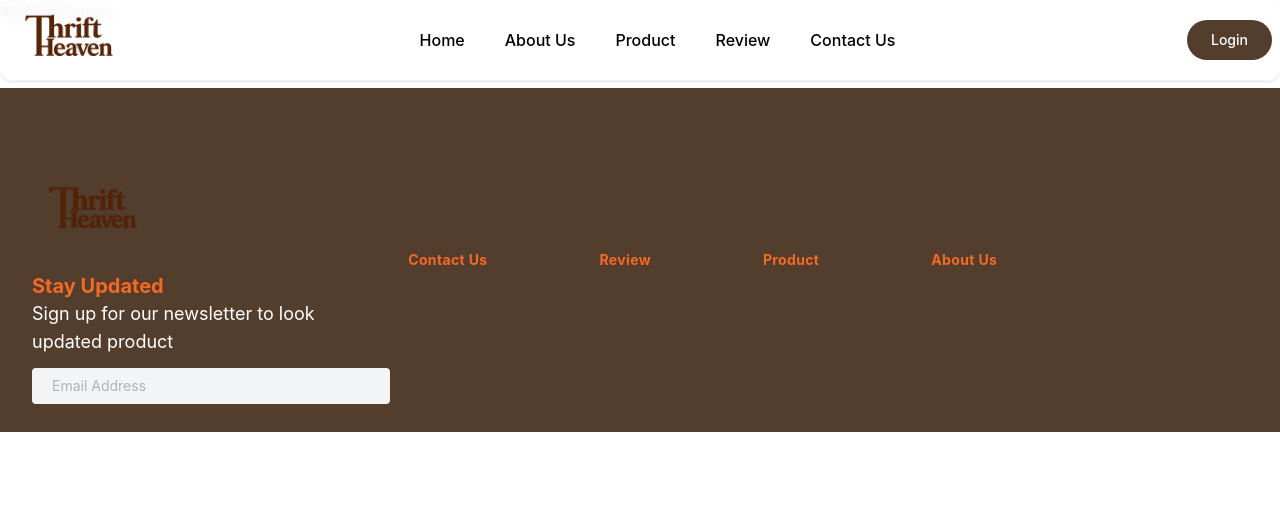
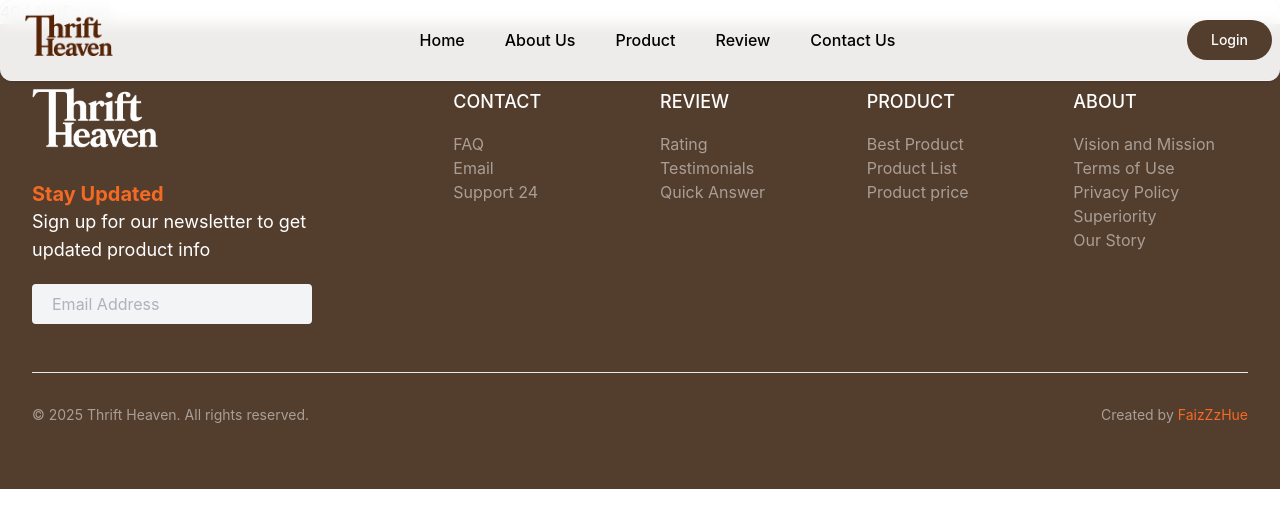
Before and after one commit to FaizZzhue/Toko-Thrifting, a React (Vite) app: page / in a window 1280 px wide. Before the commit this address had no page. Shown: the top 528 px of the page. Built offline with nearby package versions, Linux system fonts and the light colour scheme.

Commit message:
Update : Navbar, Footer, Scroll

```diff
--- a/src/App.jsx
+++ b/src/App.jsx
@@ -11,11 +11,13 @@ import { Product } from "./pages/Product";
 import { Review } from "./pages/Review";
 import { Contact } from "./pages/Contact";
 import { Footer } from "./components/Footer";
+import { ScrollToTop } from "./components/ScrollToTop";
 
 function App() {
   return (
     <>
       <BrowserRouter>
+        <ScrollToTop />
         <Navbar />
         <Routes>
           <Route path="/Hero" element={<Home />} />
--- a/src/components/Footer.jsx
+++ b/src/components/Footer.jsx
@@ -1,43 +1,46 @@
-import logo from "../assets/Logo.png";
+import logo from "../assets/Logo-preview.png";
 
 export const Footer = () => {
-    const footerItems = [
-        {
-            name: "Contact Us",
-            href: "/Contact",
-        },
-        {
-            name: "Review",
-            href: "/Review",
-        },
-        {
-            name: "Product",
-            href: "/Product",
-
-        },
-        {
-            name: "About Us",
-            href: "/About",
+    const footerItems = {
+        contact: [
+            { name: "FAQ", href: "#"},
+            { name: "Email", href: "#"},
+            { name: "Support 24", href: "#"},
+        ],
+        review: [
+            { name: "Rating", href: "#"},
+            { name: "Testimonials", href: "#"},
+            { name: "Quick Answer", href: "#"},
+        ],
+        product: [
+            { name: "Best Product", href: "#"},
+            { name: "Product List", href: "#"},
+            { name: "Product price", href: "#"},
+        ],
+        about: [
+            { name: "Vision and Mission", href: "#"},
+            { name: "Terms of Use", href: "#"},
+            { name: "Privacy Policy", href: "#"},
+            { name: "Superiority", href: "#"},
+            { name: "Our Story", href: "#"},
+        ],
     }
-    ]
 
     return (
-        <footer className="bottom-0 left-0 mt-16">
-            <div className="px-8 py-12 lg:py-16 bg-primary">
-                <div className="container mx-auto flex w-full flex-col gap-6">
-                    <div className="flex flex-col gap-10 text-sm md:gap-20 lg:flex-row">
-                        <div className="flex flex-col gap-3">
-                            <div className="">
+        <footer id="/Hero" className="bg-primary">
+            <div className="container mx-auto px-4 sm:px-6 lg:px-8 py-16">
+                <div className="grid grid-cols-1 md:grid-cols-2 lg:grid-cols-12 gap-8 lg:gap-12">
+                    <div className="lg:col-span-4">
                         <img
                             src={logo}
                             alt="Logo Thrift Heaven"
-                                    className="h-30 md:h-30 lg:h-30"
+                            className="h-15 md:h-20 lg:h-15 mb-8"
                         />
-                                <div className="mb-3">
+                        <div className="mb-5">
                             <h1 className="text-link font-bold text-xl">Stay Updated</h1>
-                                    <p className="text-lg text-white">Sign up for our newsletter to look updated product</p>
+                            <p className="text-lg text-white md:w-3/4">Sign up for our newsletter to get updated product info</p>
                         </div>
-                                <div className="absolute text-gray-500">
+                        <div className="text-gray-500 md:w-3/4">
                             <input
                                 type="text"
                                 placeholder="Email Address"
@@ -45,14 +48,39 @@ export const Footer = () => {
                             />
                         </div>
                     </div>
-                        </div>
-                        <div className="flex flex-col w-full  tracking-wide max-lg:justify-between md:flex-row lg:gap-14 xl:gap-28 items-center gap-8">
-                            {footerItems.map((items, index) => (
-                                <div>
-                                    <h1 className="text-link font-bold">{items.name}</h1>
+                    <div className="lg:col-span-8">
+                        <div className="grid grid-cols-2 md:grid-cols-4 gap-8">
+                            {Object.entries(footerItems).map(([category, items], categoryIndex) => (
+                                <div
+                                    key={category}
+                                >
+                                    <h3 className="text-lg text-white font-medium mb-4 uppercase">{category}
+                                    </h3>
+                                    <ul className="spay-y-3">
+                                        {items.map((item, index) => (
+                                            <li
+                                                key={index}
+                                            >
+                                                <a
+                                                    href="#"
+                                                    className="text-white/50 hover:text-link"
+                                                >
+                                                    {item.name}
+                                                </a>
+                                            </li>
+                                        ))}
+                                    </ul>
                                 </div>
                             ))}
                         </div>
+                    </div>
+                </div>
+                <div className="border-t border-gray-200 mt-12 pt-8">
+                    <div className="flex flex-col md:flex-row justify-between items-center gap-4">
+                        <p className="text-white/50 text-sm"> &copy; {new Date().getFullYear()} Thrift Heaven. All rights reserved.</p>
+                        <p className="text-sm text-white/50">Created by
+                            <span className="text-link"> FaizZzHue</span>
+                        </p>
                     </div>
                 </div>
             </div>
--- a/src/components/NavBar.jsx
+++ b/src/components/NavBar.jsx
@@ -1,4 +1,4 @@
-import { useState } from "react";
+import { useEffect, useState } from "react";
 import logo from "../assets/Logo.png";
 import { cn } from "@/lib/utils";
 import { HiMenu, HiX } from "react-icons/hi";
@@ -15,9 +15,23 @@ const navItems = [
 export const Navbar = () => {
     const [ActiveItems, setActiveItems] = useState("#Hero");
     const [isMenuOpen, setIsMenuOpen] = useState(false);
+    const [isScrolled, setIsScrolled] = useState(false);
+
+    useEffect(() => {
+        const handleScroll = () => {
+            setIsScrolled(window.scrollY > 10)
+        }
+        window.addEventListener("scroll", handleScroll)
+        return () => window.removeEventListener("scroll", handleScroll)
+    }, [])
 
     return (
-        <nav className="fixed top-0 left-0 right-0 bg-white/90 backdrop-blur-sm border-b border-gray-100 shadow-sm z-50 rounded-xl">
+        <nav
+            className={cn(
+                "fixed top-0 left-0 right-0 bg-white/90 backdrop-blur-sm border-b border-gray-100 shadow-sm z-50 rounded-xl",
+                isScrolled ? "text-primary" : "text-black"
+            )}
+        >
             <div className="w-full container mx-auto flex items-center justify-between px-4 sm:px-1 lg:px-2 md:h-20 h-16">
 
                 {/* Logo Nav */}
@@ -45,7 +59,13 @@ export const Navbar = () => {
                         <NavLink
                             to={item.href}
                             key={key}
-                            onClick={() => setActiveItems(item.href)}
+                            onClick={() => {
+                                if (window.location.pathname === item.href) {
+                                    window.scrollTo({top: 0, behavior: 'smooth'});
+                                }
+                                setActiveItems(item.href);
+                                setIsMenuOpen(false);
+                            }}
                             className={` hover:text-link font-medium relative after:absolute after:bottom-0 after:left-0 after:h-0.5 after:w-0 hover:after:w-full after:bg-link after:transition-all
                                 ${ActiveItems === item.href
                                     ? "text-link after:w-full"
@@ -72,6 +92,9 @@ export const Navbar = () => {
                                 key={key}
                                 to={item.href}
                                 onClick={() => {
+                                    if (window.location.pathname === item.href) {
+                                        window.scrollTo({top: 0, behavior: 'smooth'});
+                                    }
                                     setActiveItems(item.href);
                                     setIsMenuOpen(false);
                                 }}
--- /dev/null
+++ b/src/components/ScrollToTop.jsx
@@ -0,0 +1,11 @@
+import { useEffect } from "react";
+import { useLocation } from "react-router-dom"
+
+export const ScrollToTop = () => {
+    const { pathname } = useLocation();
+
+    useEffect(() => {
+        window.scrollTo(0, 0);
+    }, [pathname]);
+    return null;
+}
```
Also changed, not shown: src/assets/Logo-preview.png. Lines whose indentation alone changed are shown as unchanged.
